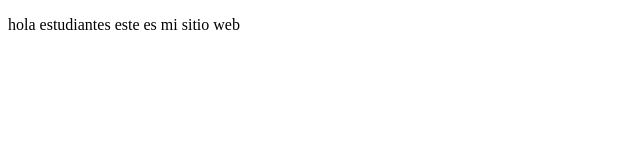
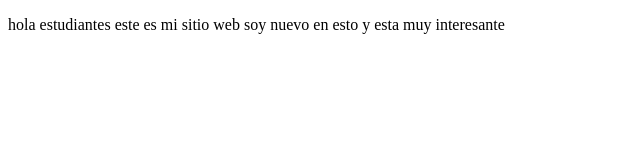
Before and after one commit to virmancruz/proyectodemocursoprework, a plain HTML site: page index.html in a window 1280 px wide. Shown: the whole page, without its empty margins (0-640 px from the left). Drawn offline with Linux system fonts and the light colour scheme.

Commit message:
cambios agregamos info

```diff
--- a/index.html
+++ b/index.html
@@ -10,6 +10,7 @@
 <body>
     <p>
         hola estudiantes este es mi sitio web
+        soy nuevo en esto y esta muy interesante
     </p>
 </body>
 </html>
```
